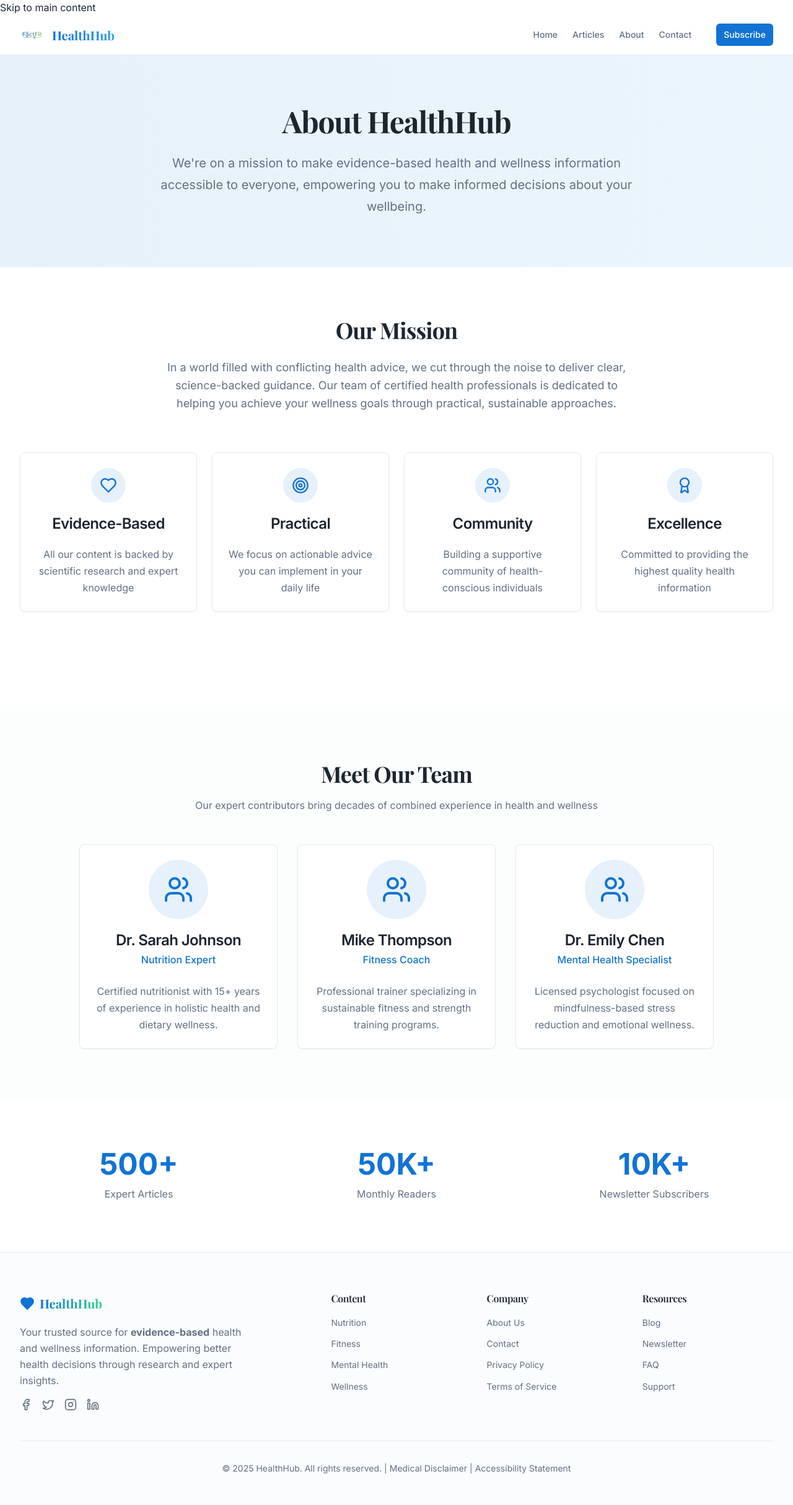
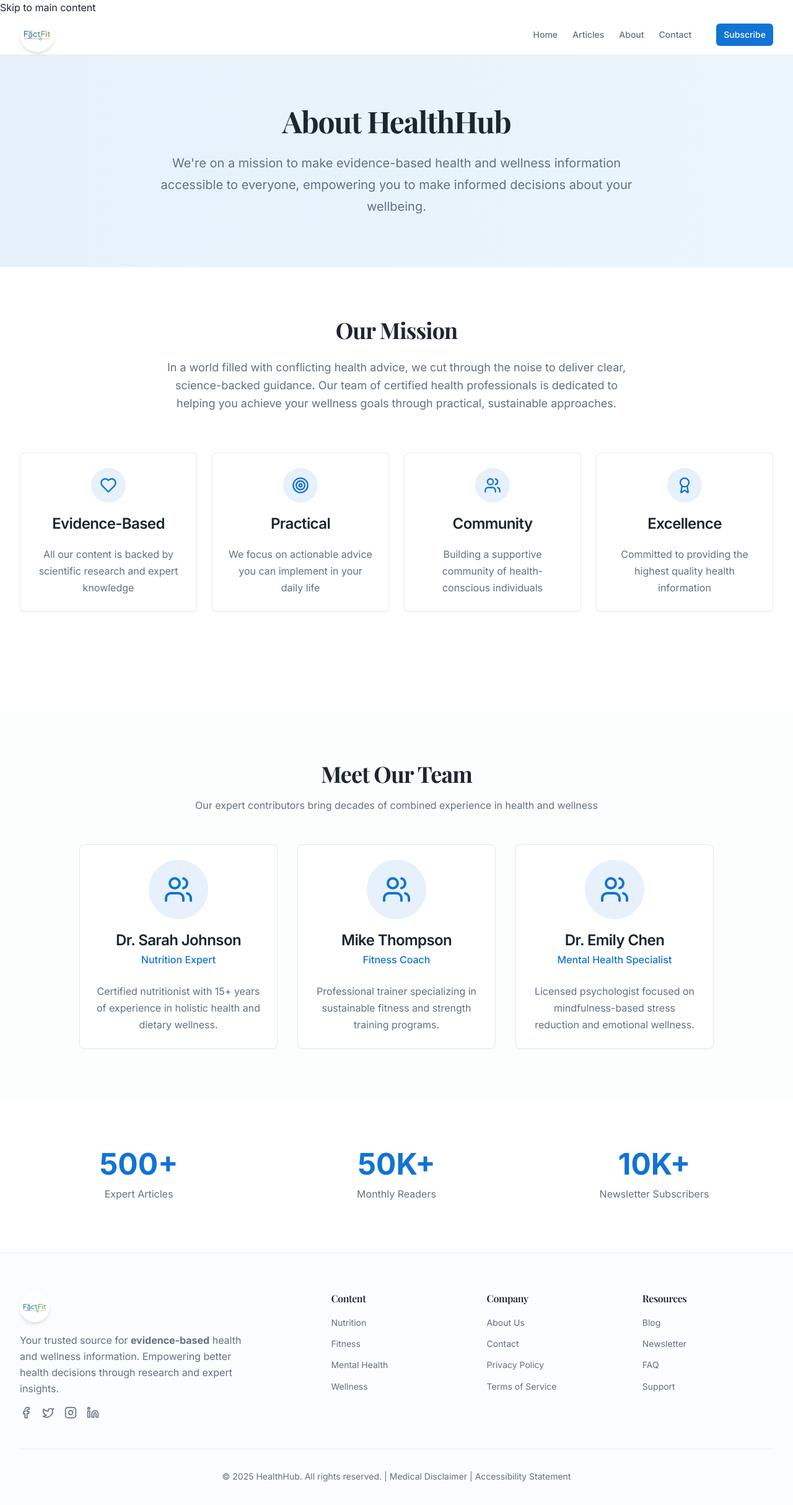
Before and after one commit to Quratulean/healthy-roots-journal, a React (Vite) app: page /about in a window 1280 px wide. Shown: the top 2428 px of the page at 62% size. Built offline with nearby package versions, Linux system fonts and the light colour scheme; the HTML template or start-up script is replaced by a standard one.

Commit message:
Update logo and hero text

```diff
--- a/src/components/Footer.tsx
+++ b/src/components/Footer.tsx
@@ -1,4 +1,5 @@
 import { Heart, Facebook, Twitter, Instagram, Linkedin } from "lucide-react";
+import logo from "@/assets/logo.jpg";
 
 const Footer = () => {
   const currentYear = new Date().getFullYear();
@@ -15,11 +16,8 @@ const Footer = () => {
         <div className="grid md:grid-cols-2 lg:grid-cols-5 gap-8 md:gap-10">
           {/* Brand */}
           <div className="lg:col-span-2">
-            <a href="#home" className="flex items-center gap-2 mb-4 hover:opacity-80 transition-opacity" aria-label="HealthHub Home">
-              <Heart className="h-6 w-6 text-primary fill-primary" aria-hidden="true" />
-              <span className="font-display text-xl font-bold bg-gradient-to-r from-primary to-secondary bg-clip-text text-transparent">
-                HealthHub
-              </span>
+            <a href="#home" className="flex items-center gap-3 mb-4 hover:opacity-80 transition-opacity" aria-label="HealthHub Home">
+              <img src={logo} alt="HealthHub Logo" className="h-12 w-12 rounded-full object-cover shadow-md" />
             </a>
             <p className="text-muted-foreground mb-4 max-w-sm leading-relaxed">
               Your trusted source for <strong>evidence-based</strong> health and wellness information.
--- a/src/components/Header.tsx
+++ b/src/components/Header.tsx
@@ -16,10 +16,7 @@ const Header = () => {
     <header className="sticky top-0 z-50 w-full border-b bg-background/95 backdrop-blur supports-[backdrop-filter]:bg-background/60" role="banner">
       <div className="container flex h-16 items-center justify-between">
         <Link to="/" className="flex items-center gap-3 hover:opacity-80 transition-opacity" aria-label="HealthHub Home">
-          <img src={logo} alt="HealthHub Logo" className="h-10 w-10 rounded-full object-cover" />
-          <span className="font-display text-xl font-bold bg-gradient-to-r from-primary to-accent bg-clip-text text-transparent">
-            HealthHub
-          </span>
+          <img src={logo} alt="HealthHub Logo" className="h-14 w-14 rounded-full object-cover shadow-md" />
         </Link>
 
         {/* Desktop Navigation */}
--- a/src/components/Hero.tsx
+++ b/src/components/Hero.tsx
@@ -16,7 +16,7 @@ const Hero = () => {
           className="w-full h-full object-cover"
           loading="eager"
         />
-        <div className="absolute inset-0 bg-gradient-to-r from-background/98 via-background/85 to-background/50" />
+        <div className="absolute inset-0 bg-gradient-to-r from-background/95 via-background/85 to-background/30" />
       </div>
 
       <div className="container relative z-10 py-16 md:py-20">
```
